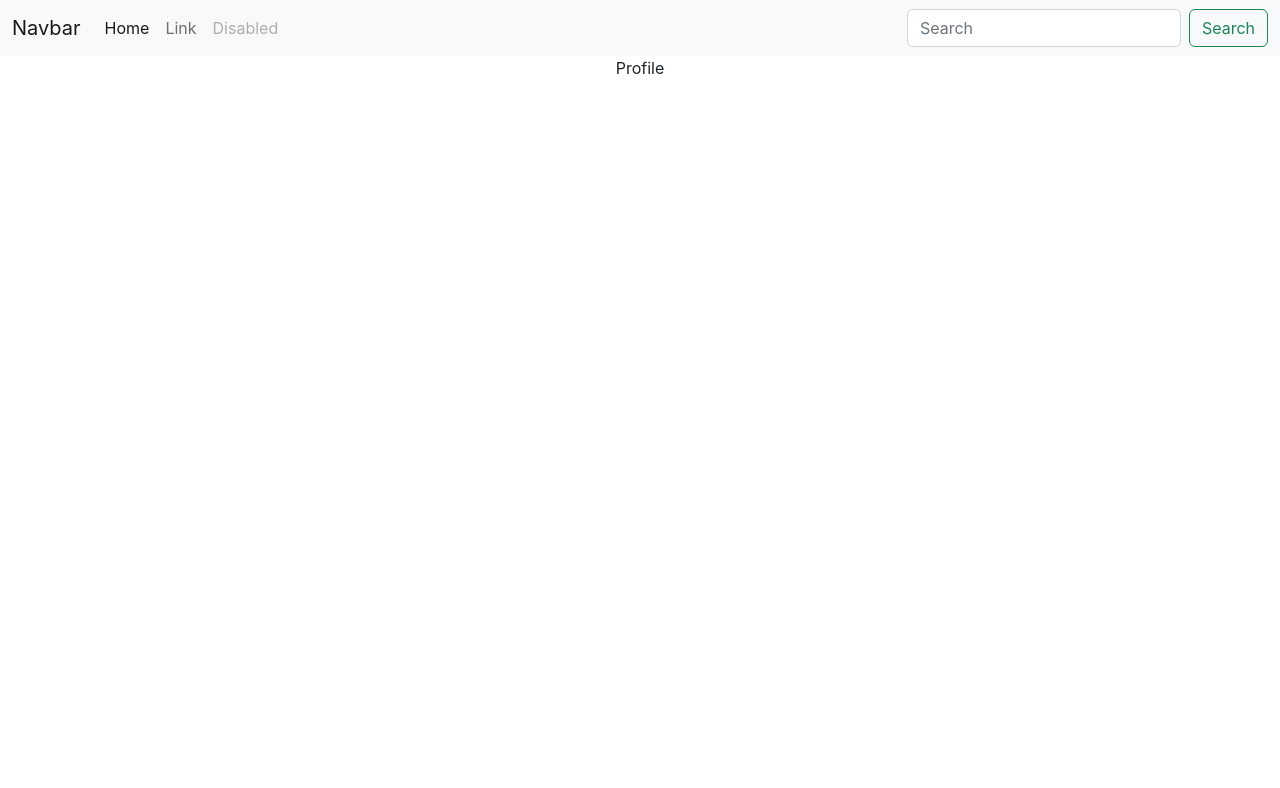
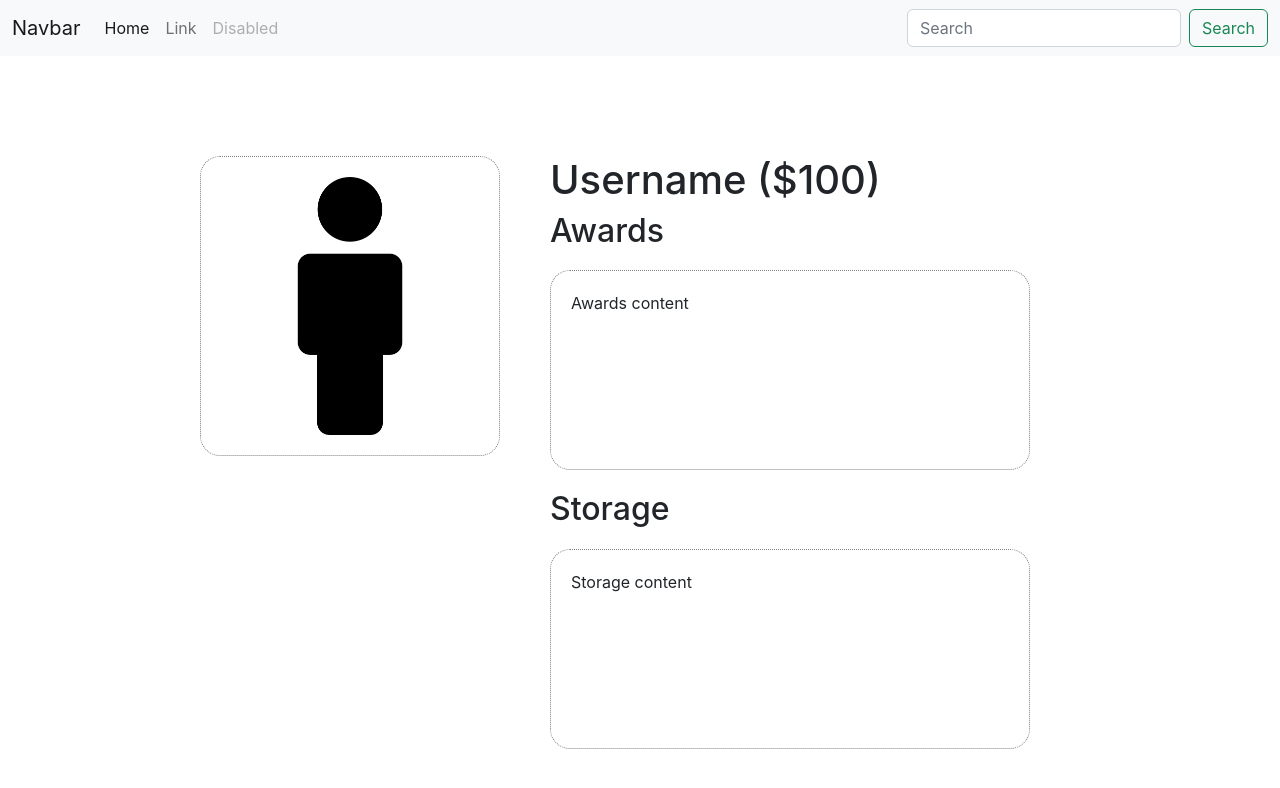
Before and after one commit to Karina-00/Hackathon, a React (Create React App) app: page / in a window 1280 px wide. Shown: the top 788 px of the page. Built offline with nearby package versions, Linux system fonts and the light colour scheme.

Commit message:
user profile template

```diff
--- a/src/components/profile/ProfilePage.tsx
+++ b/src/components/profile/ProfilePage.tsx
@@ -1,9 +1,21 @@
 import React from "react";
-
+import "./profile_page.css";
+import ProfilePicture from '../../assets/avatar_placeholder.png';
 
 const ProfilePage = () => {
     return (
-        <div>Profile</div>
+        <div className="ProfilePage">
+            <div className="ImageCard">
+                <img className="ProfilePicture" src={ProfilePicture} alt={"Avatar"}/>
+            </div>
+            <div className="PageContent">
+                <h1>Username ($100) </h1>
+                <h2>Awards</h2>
+                <div className="ItemsList"> Awards content </div>
+                <h2>Storage</h2>
+                <div className="ItemsList">Storage content</div>
+            </div>
+        </div>
     )
 
 }
--- /dev/null
+++ b/src/components/profile/profile_page.css
@@ -0,0 +1,36 @@
+.ProfilePage {
+    margin: 100px 200px 100px 200px;
+    display: grid;
+    text-align: center;
+    grid-template-columns: 1fr 3fr;
+    align-items: flex-start;
+}
+
+.ImageCard {
+    min-width: 300px;
+    height: auto;
+    padding: 20px;
+    border: gray dotted 1px;
+    border-radius: 20px;
+}
+
+.PageContent {
+    text-align: start;
+    margin: 0 50px;
+}
+
+.ItemsList {
+    width: 100%;
+    height: 200px;
+    border: gray dotted 1px;
+    border-radius: 20px;
+    padding: 20px;
+    margin: 20px 0 20px 0;
+}
+
+.ProfilePicture {
+    width: 100%;
+    height: auto;
+    background-color: white;
+    object-fit: cover;
+}
```
Also changed, not shown: src/assets/avatar_placeholder.png (added).
